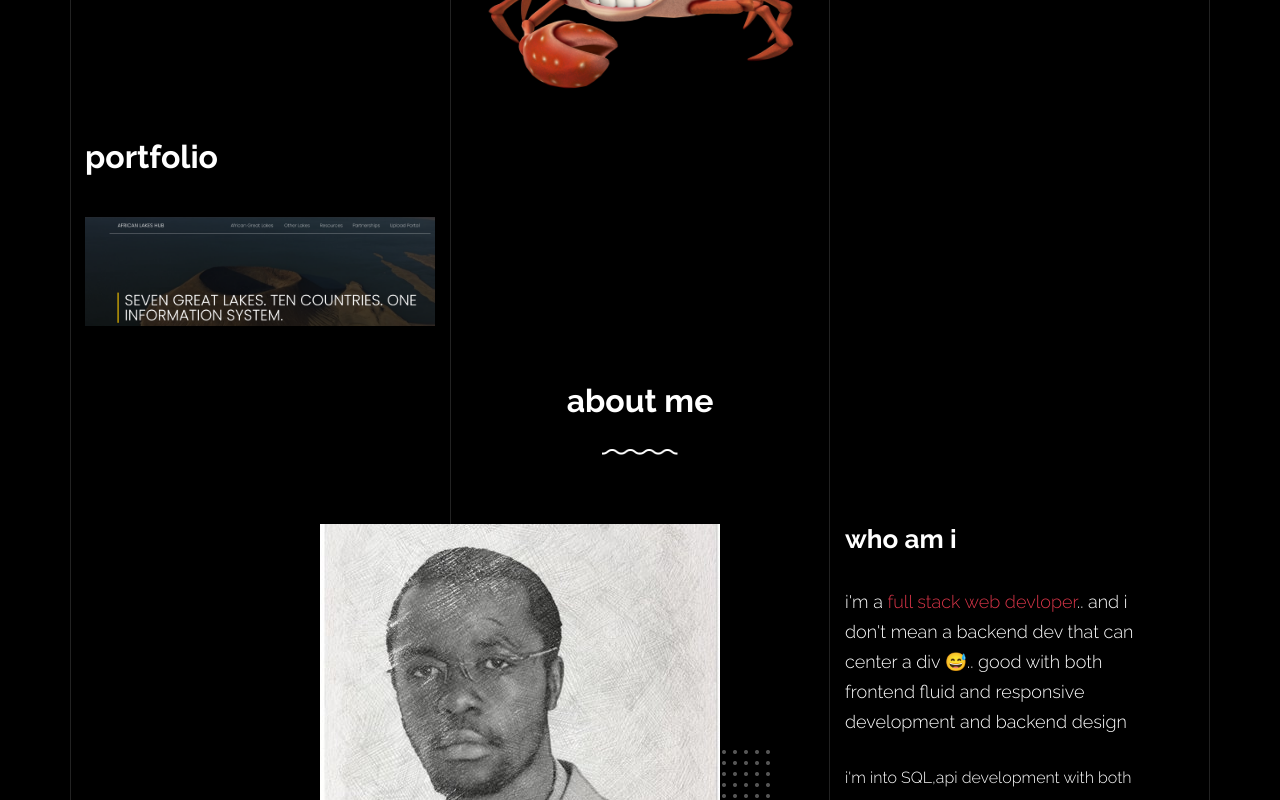
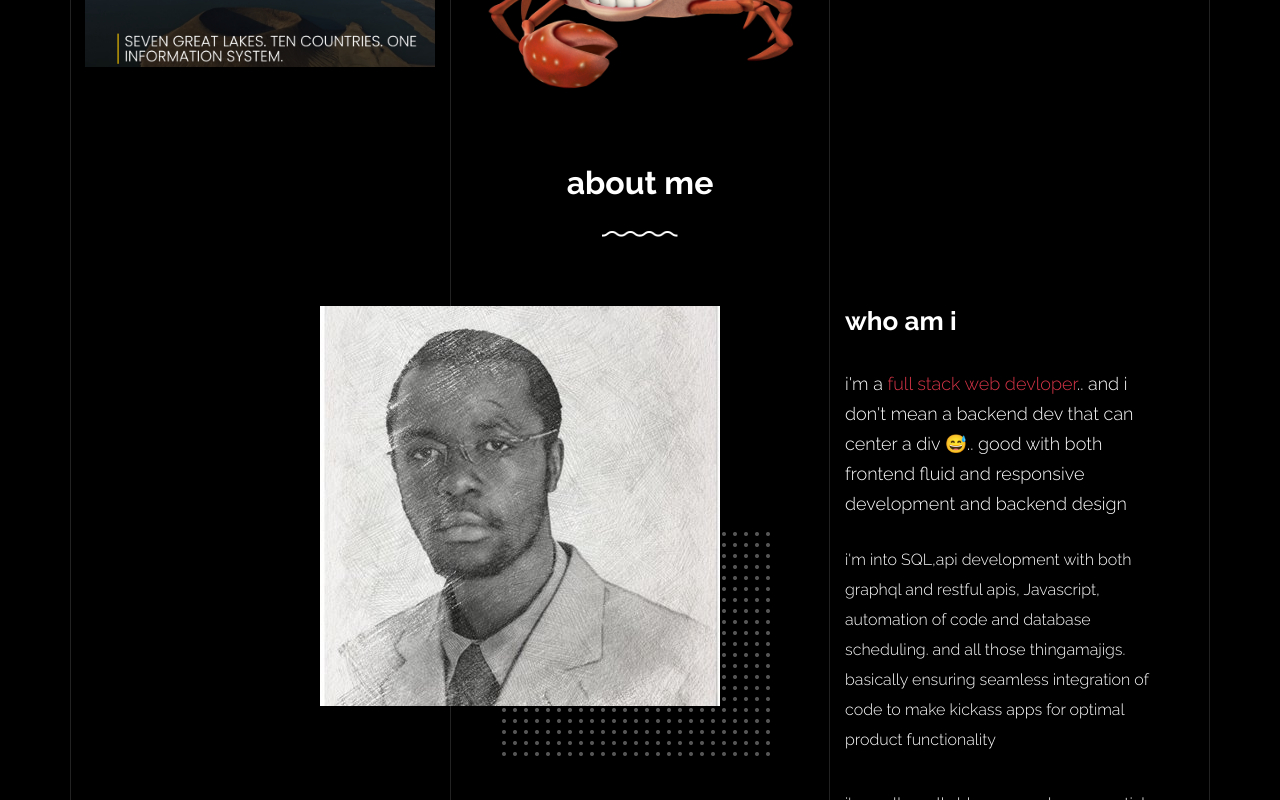
Before and after one commit to odhiambokevin/portfolio, a React (Create React App) app in the folder frontend/: page / in a window 1280 px wide. Shown: the part 1100-1900 px from the top of the page. Built offline with nearby package versions, Linux system fonts and the light colour scheme.

Commit message:
chore: add new portfolio item

```diff
--- a/frontend/src/pages/Home.js
+++ b/frontend/src/pages/Home.js
@@ -85,27 +85,8 @@ function Home() {
                         <img src="assets/images/yaspi.png" className="lazyload  img-fluid" alt="yaspi" />
                     </Link>
                 </div>
-
-                </div>
-
-            </div>
-
-
-            </div>
-            <div className="container">
-            <div className="relative"><div className="loader-portfolio-wrap"><div className="loader-portfolio"></div></div> </div>
-            <div id="portfolio-single-holder"></div>
-
-            <div className="portfolio-wrapper">
-
-                <div className="d-flex align-items-center mb-4 gsap-reveal gsap-reveal-filter">
-                <h2 className="mr-auto heading-h2"><span className="gsap-reveal">portfolio</span></h2>
-                </div>
-
-                <div id="posts" className="row gutter-isotope-item">
-
                 <div className="item branding packaging illustration col-sm-6 col-md-6 col-lg-4 isotope-mb-2 ">
-                    <Link to="portfolio/africanlakeshub     " className="portfolio-item item-portrait isotope-item gsap-reveal-img" data-id="3">
+                    <Link to="portfolio/lakes-shub" className="portfolio-item item-portrait isotope-item gsap-reveal-img" data-id="3">
                         <div className="overlay">
                         <span className="wrap-icon icon-link2"></span>
                         <div className="portfolio-item-content">
```
